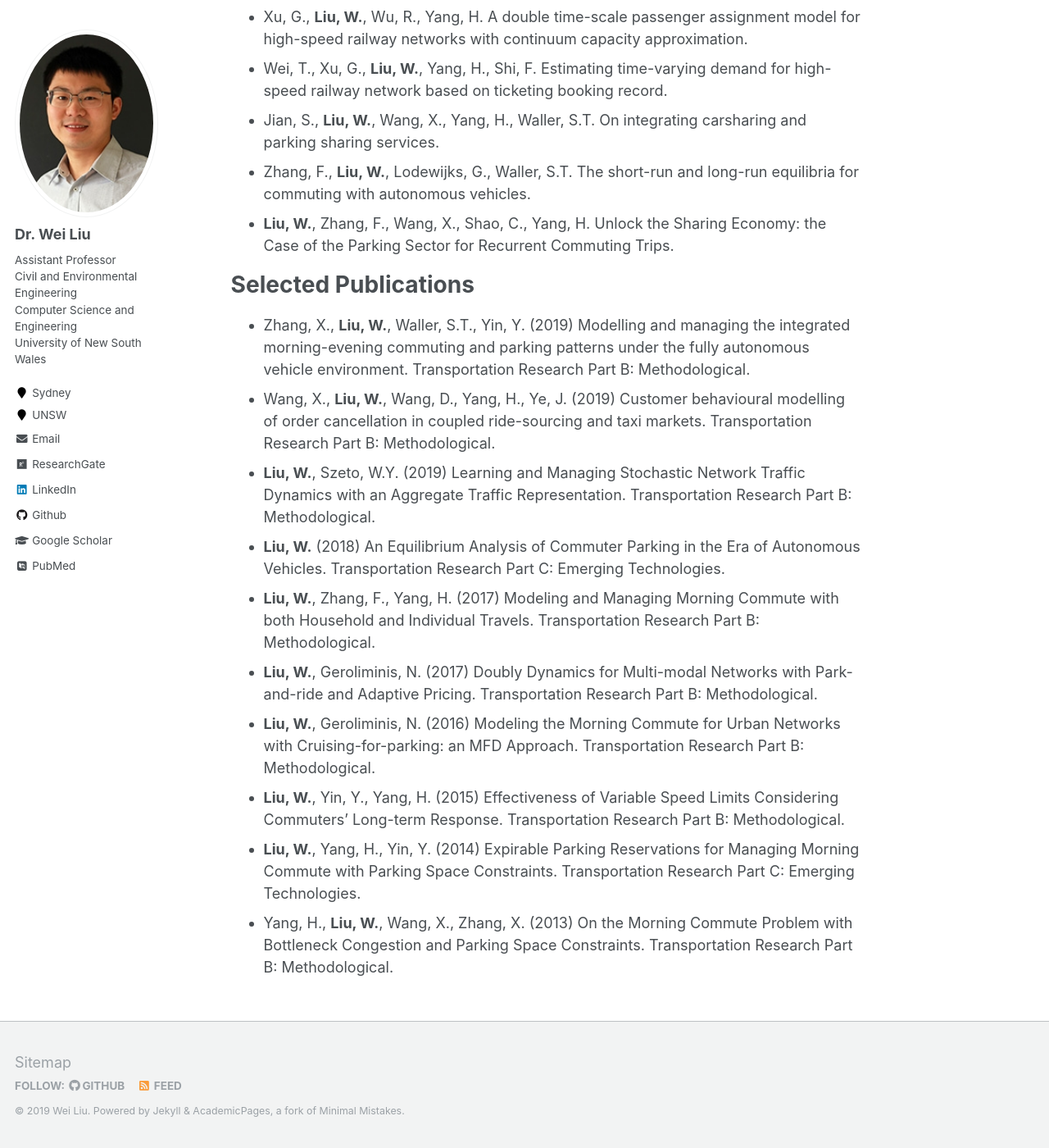
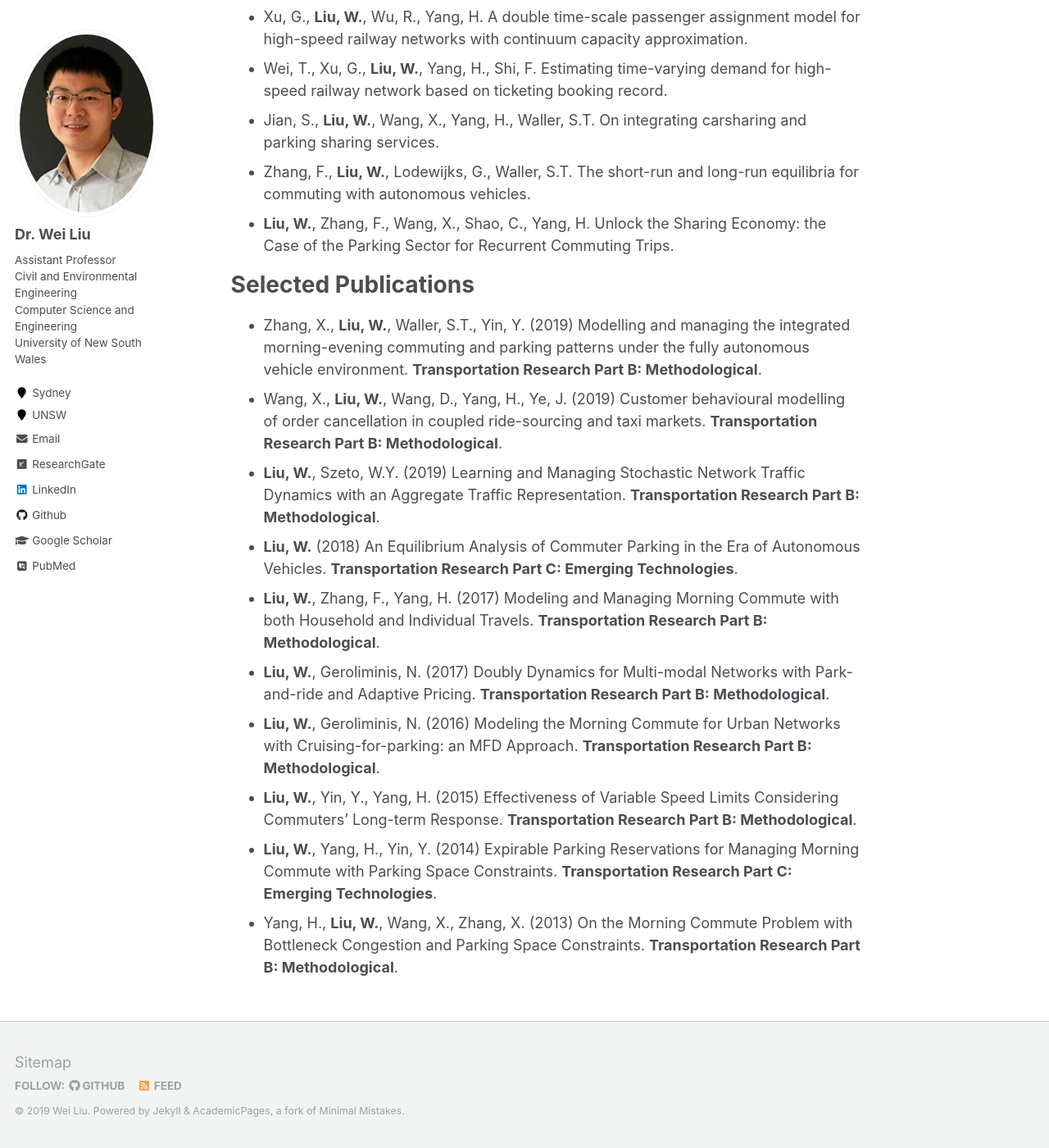
Before and after one commit to weiliu2016/weiliu2016.github.io, a Jekyll site: the page built from _pages/about.md, in a window 1280 px wide and 1400 px high, scrolled down 1798 px. Shown: the whole window at 82% size. Built offline with Jekyll 4.4.1, drawn with Linux system fonts in a browser that asks for light colours; some web fonts are replaced.

```diff
--- a/_pages/about.md
+++ b/_pages/about.md
@@ -50,13 +50,13 @@ Selected Working Papers
 
 Selected Publications
 ======
-- Zhang, X., **Liu, W.**, Waller, S.T., Yin, Y. (2019) Modelling and managing the integrated morning-evening commuting and parking patterns under the fully autonomous vehicle environment. Transportation Research Part B: Methodological.
-- Wang, X., **Liu, W.**, Wang, D., Yang, H., Ye, J. (2019) Customer behavioural modelling of order cancellation in coupled ride-sourcing and taxi markets. Transportation Research Part B: Methodological.
-- **Liu, W.**, Szeto, W.Y. (2019) Learning and Managing Stochastic Network Traffic Dynamics with an Aggregate Traffic Representation. Transportation Research Part B: Methodological.
-- **Liu, W.** (2018) An Equilibrium Analysis of Commuter Parking in the Era of Autonomous Vehicles. Transportation Research Part C: Emerging Technologies.
-- **Liu, W.**, Zhang, F., Yang, H. (2017) Modeling and Managing Morning Commute with both Household and Individual Travels. Transportation Research Part B: Methodological.
-- **Liu, W.**, Geroliminis, N. (2017) Doubly Dynamics for Multi-modal Networks with Park-and-ride and Adaptive Pricing. Transportation Research Part B: Methodological.
-- **Liu, W.**, Geroliminis, N. (2016) Modeling the Morning Commute for Urban Networks with Cruising-for-parking: an MFD Approach. Transportation Research Part B: Methodological.
-- **Liu, W.**, Yin, Y., Yang, H. (2015) Effectiveness of Variable Speed Limits Considering Commuters’ Long-term Response. Transportation Research Part B: Methodological.
-- **Liu, W.**, Yang, H., Yin, Y. (2014) Expirable Parking Reservations for Managing Morning Commute with Parking Space Constraints. Transportation Research Part C: Emerging Technologies.
-- Yang, H., **Liu, W.**, Wang, X., Zhang, X. (2013) On the Morning Commute Problem with Bottleneck Congestion and Parking Space Constraints. Transportation Research Part B: Methodological.
+- Zhang, X., **Liu, W.**, Waller, S.T., Yin, Y. (2019) Modelling and managing the integrated morning-evening commuting and parking patterns under the fully autonomous vehicle environment. **Transportation Research Part B: Methodological**.
+- Wang, X., **Liu, W.**, Wang, D., Yang, H., Ye, J. (2019) Customer behavioural modelling of order cancellation in coupled ride-sourcing and taxi markets. **Transportation Research Part B: Methodological**.
+- **Liu, W.**, Szeto, W.Y. (2019) Learning and Managing Stochastic Network Traffic Dynamics with an Aggregate Traffic Representation. **Transportation Research Part B: Methodological**.
+- **Liu, W.** (2018) An Equilibrium Analysis of Commuter Parking in the Era of Autonomous Vehicles. **Transportation Research Part C: Emerging Technologies**.
+- **Liu, W.**, Zhang, F., Yang, H. (2017) Modeling and Managing Morning Commute with both Household and Individual Travels. **Transportation Research Part B: Methodological**.
+- **Liu, W.**, Geroliminis, N. (2017) Doubly Dynamics for Multi-modal Networks with Park-and-ride and Adaptive Pricing. **Transportation Research Part B: Methodological**.
+- **Liu, W.**, Geroliminis, N. (2016) Modeling the Morning Commute for Urban Networks with Cruising-for-parking: an MFD Approach. **Transportation Research Part B: Methodological**.
+- **Liu, W.**, Yin, Y., Yang, H. (2015) Effectiveness of Variable Speed Limits Considering Commuters’ Long-term Response. **Transportation Research Part B: Methodological**.
+- **Liu, W.**, Yang, H., Yin, Y. (2014) Expirable Parking Reservations for Managing Morning Commute with Parking Space Constraints. **Transportation Research Part C: Emerging Technologies**.
+- Yang, H., **Liu, W.**, Wang, X., Zhang, X. (2013) On the Morning Commute Problem with Bottleneck Congestion and Parking Space Constraints. **Transportation Research Part B: Methodological**.
```
